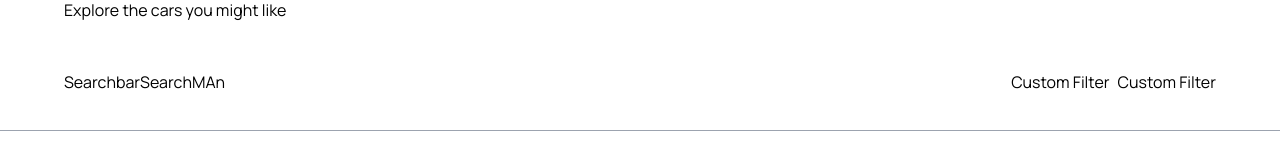
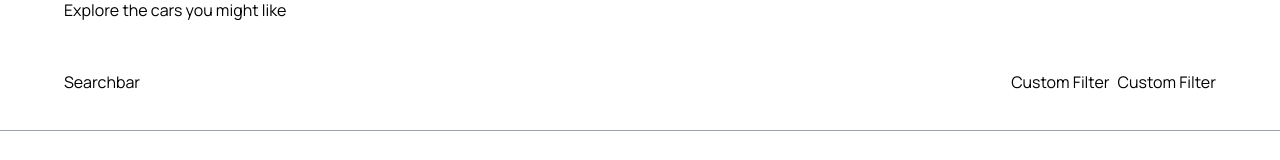
Before and after one commit to Sophack/nextCarApp, a Next.js app: page / in a window 1280 px wide. Shown: the part 916-1076 px from the top of the page. Built offline with nearby package versions, Linux system fonts and the light colour scheme.

Commit message:
added searchbar & manufacturer

```diff
--- a/app/page.tsx
+++ b/app/page.tsx
@@ -16,8 +16,8 @@ export default function Home() {
           <SearchBar />
 
           <div className='home__filter-container'>
-            <CustomFilter />
-            <CustomFilter />
+            <CustomFilter title='fuel' />
+            <CustomFilter title='year'  />
           </div>
     </div>
     </div>
--- a/components/SearchManufacturer.tsx
+++ b/components/SearchManufacturer.tsx
@@ -1,10 +1,16 @@
+"use client";
+import { Combobox, Transition } from "@headlessui/react"
 import { SearchManufacturerProps } from "@/types"
 
 
 const SearchManufacturer = ({ manufacturer, setManufacturer} : SearchManufacturerProps) => {
   return (
-    <div>
-      SearchMAn
+    <div className="search-manufacturer">
+      <Combobox>
+        <div className="relative w-full">
+
+        </div>
+      </Combobox>
     </div>
   )
 }
--- a/package.json
+++ b/package.json
@@ -9,6 +9,7 @@
     "lint": "next lint"
   },
   "dependencies": {
+    "@headlessui/react": "^1.7.15",
     "@types/node": "20.3.3",
     "@types/react": "18.2.14",
     "@types/react-dom": "18.2.6",
```
Also changed, not shown: 1 other file (tests, documents, lock files or other folders).
